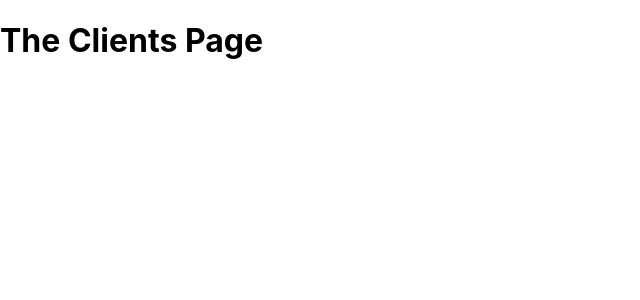
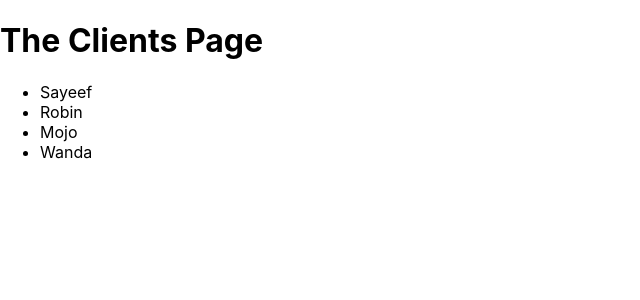
Before and after one commit to sayeef-rahman/learning-nextjs-shopping-app, a Next.js app: page /clients in a window 1280 px wide. Shown: the top 300 px of the page, without its empty margins (0-640 px from the left). Built offline with nearby package versions, Linux system fonts and the light colour scheme.

Commit message:
static & dynamic router added

```diff
--- a/pages/clients/[id]/[clientProjectId].js
+++ b/pages/clients/[clientId]/[clientProjectId].js
@@ -1,7 +1,12 @@
+import { useRouter } from "next/router";
+
 const SelectedClientprojectPage = () => {
+    const router = useRouter();
     return (
         <div>
             <h1>The Project Page for a specific Project for a Selected Client</h1>
+            <h1>Client Name: {router.query.clientId}</h1>
+            <h1>Project Id: {router.query.clientProjectId}</h1>
         </div>
     );
 };
--- a/pages/clients/index.js
+++ b/pages/clients/index.js
@@ -1,9 +1,24 @@
+import Link from "next/link";
+
 const ClientPage = () => {
-    return (
-        <div>
-            <h1>The Clients Page</h1>
-        </div>
-    );
+    const clients = [
+        { id: 1, Name: "Sayeef" },
+        { id: 2, Name: "Robin" },
+        { id: 3, Name: "Mojo" },
+        { id: 4, Name: "Wanda" },
+      ];
+  return (
+    <div>
+      <h1>The Clients Page</h1>
+      <ul>
+        {clients.map((client) => (
+          <li key={client.id} >
+            <Link href={`clients/${client.id}`}>{client.Name}</Link>
+          </li>
+        ))}
+      </ul>
+    </div>
+  );
 };
 
 export default ClientPage;
--- a/pages/portfolio/[portfolioId].js
+++ b/pages/portfolio/[portfolioId].js
@@ -2,13 +2,10 @@ import { useRouter } from "next/router";
 
 const PortfolioProjectPage = () => {
   const router = useRouter();
-  console.log("router: ", router);
-  console.log("pathname: ", router.pathname);
-  console.log("query: ", router.query);
-  console.log("route: ", router.route);
   return (
     <div>
       <h1>Thi Portfolio Project Page</h1>
+      <h1>Portfolio Id: {router.query.portfolioId}</h1>
     </div>
   );
 };
```
Also changed, not shown: pages/404.js (added, +9 -0 lines), pages/blog/[...blogs].js (added, +14 -0 lines), pages/clients/[clientId]/index.js (added, +24 -0 lines), pages/clients/[id]/index.js (deleted, +0 -12 lines), pages/index.js (+12 -5 lines).
